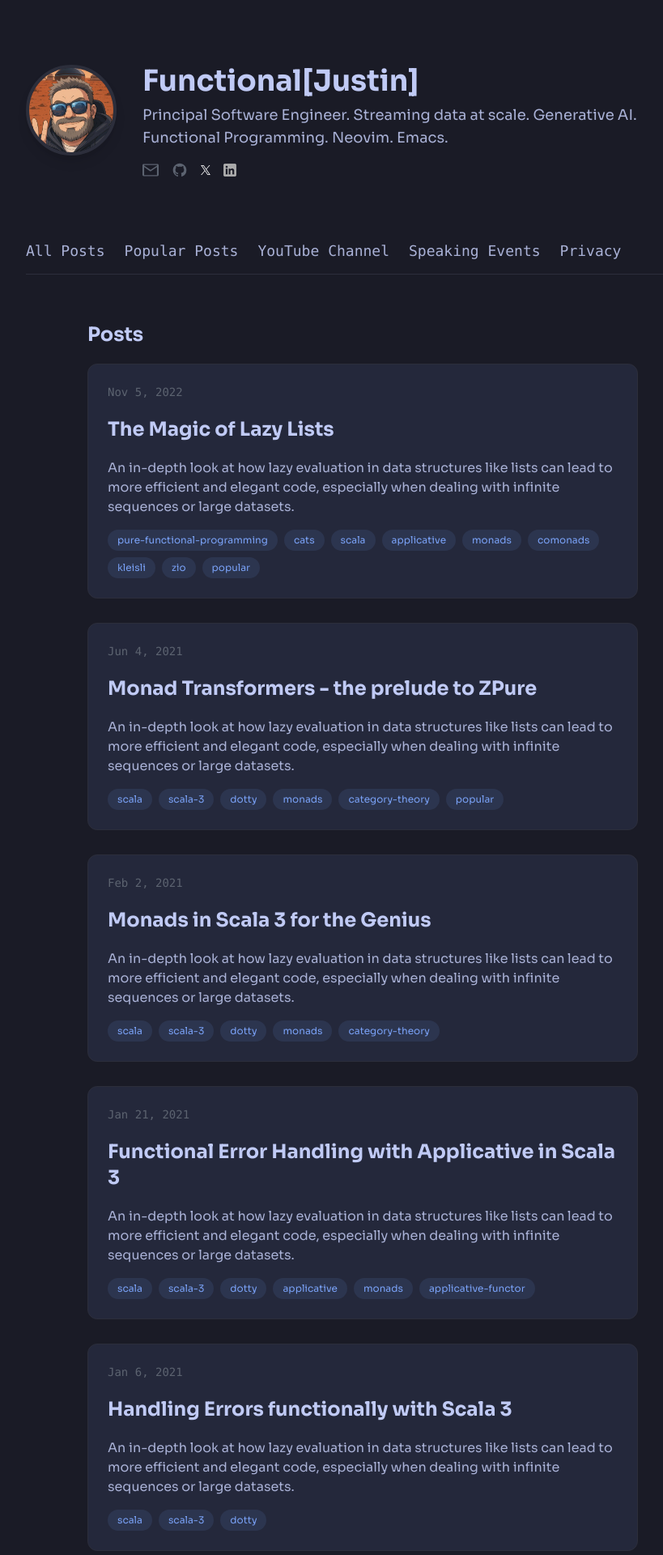
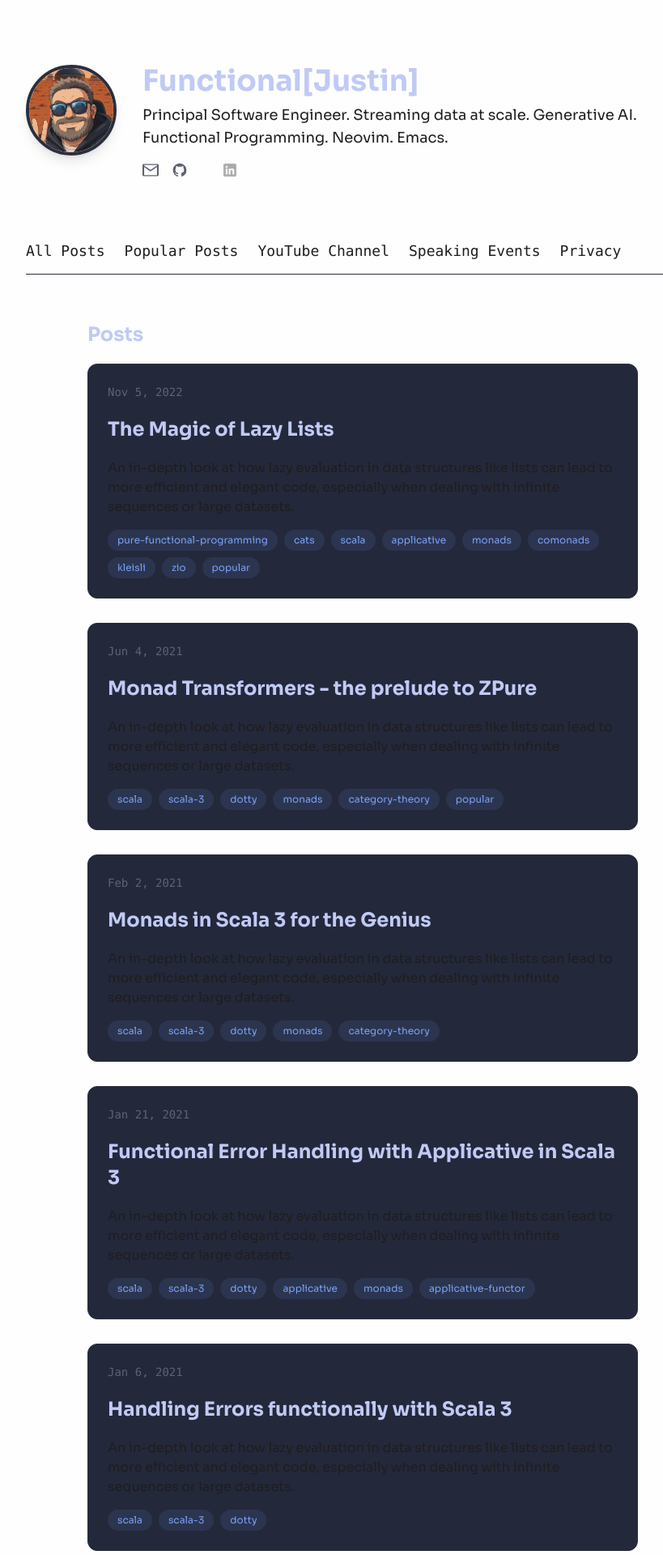
Before and after one commit to justinhj/justinhj.github.io, a Jekyll site: the page built from index.html, in a window 1280 px wide. Shown: the top 1920 px of the page at 81% size, without its empty margins (192-1011 px from the left). Built offline with Jekyll 4.4.1, drawn with Linux system fonts in a browser that asks for light colours; nearby versions of some CDN libraries.

```diff
--- a/_config.yml
+++ b/_config.yml
@@ -17,7 +17,7 @@ github_username:  justinhj
 # Build settings
 markdown: kramdown
 
-exclude: ["README.md", "org", "run.sh", ".git", "Gemfile", ".gitignore", ".DS_Store", "tags.txt", "GEMINI.md"]
+exclude: ["README.md", "org", "run.sh", ".git", "Gemfile", ".gitignore", ".DS_Store", "tags.txt", "GEMINI.md", ".gemini"]
 include: ["images","css","_orgcss"]
 
 plugins_dir:
--- a/_sass/_base.scss
+++ b/_sass/_base.scss
@@ -169,7 +169,13 @@ body {
     font-kerning: auto;
 }
 
-/* Custom accent color variables for easy theme changes */
+@media (prefers-color-scheme: light) {
+  body {
+    background-color: $background-color-light;
+    color: $text-color-light;
+  }
+}
+
 /* Custom accent color variables for easy theme changes */
 :root {
     --accent-color: #{$accent-color};
--- a/css/main.scss
+++ b/css/main.scss
@@ -16,8 +16,10 @@ $spacing-unit:     30px;
 
 $text-color:       #a9b1d6;
 $brand-color:      #2a7ae2;
-// $background-image: linear-gradient(to right, #ececec, #ececec 2%, #fdfdfd, #fdfdfd 98%, #ffffff 100%);
 $background-color: #1a1b26;
+
+$background-color-light: #fefefe;
+$text-color-light: #1e1e1e;
 
 $grey-color:       #828282;
 $grey-color-light: lighten($grey-color, 40%);
```
Also changed, not shown: GEMINI.md (+6 -1 lines), .gemini/settings.json (added).
